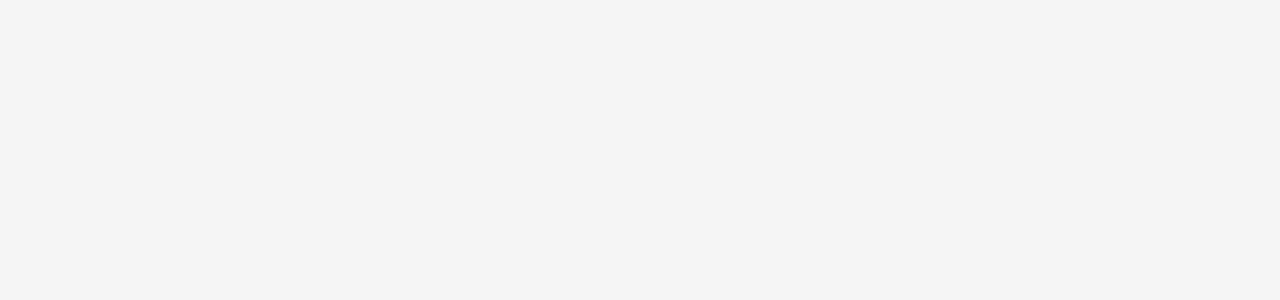
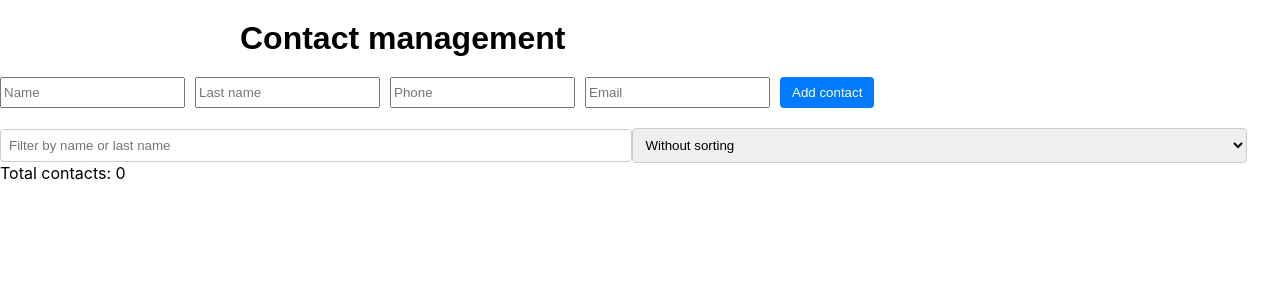
Before and after one commit to DimaJC/Test_project, a React (Create React App) app: page / in a window 1280 px wide. Shown: the top 300 px of the page. Built offline with nearby package versions, Linux system fonts and the light colour scheme.

Commit message:
home work vera

```diff
--- a/src/App.js
+++ b/src/App.js
@@ -5,7 +5,8 @@ import MainPage from './components/Main';
 import ToDOList from './components/ToDOList';
 import Persons from './components/Persons';
 import UserFilter from './components/Vera/VeraFilters';
-import FilterSystem from './Edgaras/PersonsFilterSystem'
+import FilterSystem from './Edgaras/PersonsFilterSystem';
+import Contacts from './components/Vera/contacts';
 
 function App() {
   return (
@@ -16,6 +17,7 @@ function App() {
       {/* <UserFilter/> */}
       {/* <Persons /> */}
       {/* <FilterSystem/>  */}
+      <Contacts/>
     </div>
   );
 }
--- a/src/components/Vera/VeraFilters/index.jsx
+++ b/src/components/Vera/VeraFilters/index.jsx
@@ -1,7 +1,7 @@
 import React, { useState, useEffect } from 'react';
 import {Users} from'../constants/index'
 
-import './style.scss'
+//import './style.scss'
 
 const UserFilter = () => {
 
--- /dev/null
+++ b/src/components/Vera/contacts/index.jsx
@@ -0,0 +1,167 @@
+import React, {useState} from "react";
+
+import './style.scss'
+function Contacts() {
+    const [contactList, setContactList] = useState([]);
+    const [filter, setFilter] = useState('');
+    const [sortBy, setSortBy] = useState('');
+    const [editingContact, setEditingContact] = useState(null);
+    const [newContact, setNewContact] = useState({
+        firstName: '',
+        lastName: '',
+        phone: '',
+        email: ''
+    });
+    const handleInputChange = (event) => {
+        const { name, value } = event.target;
+        setNewContact({ ...newContact, [name]: value});
+    };
+    const handleAddContact = () => {
+        const { firstName, lastName, phone, email} = newContact;
+
+        if(!firstName || !lastName || !phone || !email){
+            alert("Please fill out everything")
+            return;
+        }
+        setContactList([
+            ...contactList,
+            {id: Date.now(), ...newContact}
+        ])
+        setNewContact({
+            firstName: '',
+            lastName: '',
+            phone: '',
+            email: ''
+        });
+    };
+    const handleDeleteContact = (id) => {
+        setContactList(contactList.filter(contact => contact.id !== id));
+    };
+    const handleEditContact = (contact) => {
+        setEditingContact(contact);
+    };
+    const handleSaveEdit = () => {
+        setContactList(contactList.map(contact =>
+            contact.id === editingContact.id ? editingContact : contact
+        ));
+        setEditingContact(null);
+    };
+    const handleFilterChange = (event) => {
+        setFilter(event.target.value);
+    };
+    const handleSortChange = (event) => {
+        setSortBy(event.target.value);
+    };
+    const filteredContacts = contactList
+    .filter(contact =>
+        contact.firstName.toLowerCase().includes(filter.toLowerCase())||
+        contact.lastName.toLowerCase().includes(filter.toLowerCase())
+    )
+    .sort((a, b) => {
+        if(sortBy === 'firstName'){
+            return a.firstName.localeCompare(b.firstName);
+        } else if (sortBy === 'lastName'){
+            return a.lastName.localeCompare(b.lastName)
+        } else {
+            return 0;
+        }
+    });
+
+    return (
+        <div>
+            <h1 className="contact-manager-container">Contact management</h1>
+
+            <div className="contact-manager-form">
+            <input
+                type="text"
+                name="firstName"
+                placeholder="Name"
+                value={newContact.firstName}
+                onChange={handleInputChange}
+             />
+            <input
+                type="text"
+                name="lastName"
+                placeholder="Last name"
+                value={newContact.lastName}
+                onChange={handleInputChange}
+             />
+             <input
+                type="text"
+                name="phone"
+                placeholder="Phone"
+                value={newContact.phone}
+                onChange={handleInputChange}
+             />
+             <input
+                type="email"
+                name="email"
+                placeholder="Email"
+                value={newContact.email}
+                onChange={handleInputChange}
+             />
+             <button className="contact-manager-add-button" onClick={handleAddContact}>Add contact</button>
+            </div>
+            <div className="contact-manager-filer-sort">
+                <input
+                className="contact-manager-filter"
+                 type="text"
+                 placeholder="Filter by name or last name"
+                 value={filter}
+                 onChange={handleFilterChange}
+                />
+                <select className="contact-manager-sort" onChange={handleSortChange}>
+                    <option value="">Without sorting</option>
+                    <option value="firstName">Sort by name</option>
+                    <option value="lastName">Sort by last name</option>
+                </select>
+            </div>
+            <ul className="contact-manager-list">
+                {filteredContacts.map(contact => (
+                    <li key={contact.id}>
+                        {editingContact?.id === contact.id ? (
+                            <div className="contact-manager-info">
+                                <input
+                                 className="contact-manager-edit-input"
+                                 type="text"
+                                 value={editingContact.firstName}
+                                 onChange={(event) => setEditingContact({...editingContact, firstName: event.target.value})}
+                                 />
+                                  <input
+                                  className="contact-manager-edit-input"
+                                 type="text"
+                                 value={editingContact.lastName}
+                                 onChange={(event) => setEditingContact({...editingContact, lastName: event.target.value})}
+                                 />
+                                  <input
+                                 className="contact-manager-edit-input"
+                                 type="text"
+                                 value={editingContact.phone}
+                                 onChange={(event) => setEditingContact({...editingContact, phone: event.target.value})}
+                                 />
+                                  <input
+                                 className="contact-manager-edit-input"
+                                 type="text"
+                                 value={editingContact.email}
+                                 onChange={(event) => setEditingContact({...editingContact, email: event.target.value})}
+                                 />
+                                 <button className="contact-manager-save-button" onClick={handleSaveEdit}>Save</button>
+                            </div>
+                        ) : (
+                            <div className="contact-manager-info">
+                                {contact.firstName} {contact.lastName} | {contact.phone} | {contact.email}
+                                <button className="contact-manager-edit-button" onClick={() => handleEditContact(contact)}>Edit</button>
+                                <button className="contact-manager-edit-button" onClick={() => handleDeleteContact(contact.id)}>Delete</button>
+                            </div>
+                        )}
+                    </li>
+                ))}
+            </ul>
+            <div className="contact-manager-count">Total contacts: {filteredContacts.length}</div>
+        </div>
+    );
+
+
+}
+
+export default Contacts;
--- /dev/null
+++ b/src/components/Vera/contacts/style.scss
@@ -0,0 +1,121 @@
+.contact-manager-container {
+    width: 100%;
+    max-width: 800px;
+    margin: 0 auto;
+    padding: 20px;
+    font-family: Arial, sans-serif;
+
+    @media (max-width: 600px) {
+      padding: 10px;
+    }
+  }
+
+  .contact-manager-title {
+    text-align: center;
+    margin-bottom: 20px;
+  }
+
+  .contact-manager-form {
+    display: flex;
+    gap: 10px;
+    margin-bottom: 20px;
+
+    @media (max-width: 600px) {
+      flex-direction: column;
+    }
+  }
+
+  .contact-manager-input {
+    padding: 8px;
+    border: 1px solid #ccc;
+    width: 100%;
+
+    @media (max-width: 600px) {
+      width: 100%;
+    }
+  }
+
+  .contact-manager-add-button {
+    padding: 8px 12px;
+    background-color: #007bff;
+    color: white;
+    border: none;
+    border-radius: 4px;
+    cursor: pointer;
+
+    &:hover {
+      background-color: #0056b3;
+    }
+  }
+
+  .contact-manager-filter-sort {
+    display: flex;
+    justify-content: space-between;
+    margin-bottom: 20px;
+
+    @media (max-width: 600px) {
+      flex-direction: column;
+    }
+  }
+
+  .contact-manager-filter,
+  .contact-manager-sort {
+    padding: 8px;
+    border: 1px solid #ccc;
+    border-radius: 4px;
+    width: 48%;
+
+    @media (max-width: 600px) {
+      width: 100%;
+      margin-bottom: 10px;
+    }
+  }
+
+  .contact-manager-list {
+    list-style: none;
+    padding: 0;
+  }
+
+  .contact-manager-item {
+    flex-direction: column;
+    padding: 10px;
+    border-bottom: 1px solid #ccc;
+    display: flex;
+    justify-content: space-between;
+    align-items: center;
+
+    @media (max-width: 600px) {
+      flex-direction: column;
+    }
+  }
+
+  .contact-manager-info {
+    flex-direction: column;
+    flex: 1;
+    display: flex;
+    gap: 10px;
+  }
+
+  .contact-manager-edit-input {
+    flex-direction: column;
+    padding: 5px;
+    margin-right: 5px;
+  }
+
+  .contact-manager-edit-button,
+  .contact-manager-delete-button,
+  .contact-manager-save-button {
+    padding: 5px 10px;
+    margin-left: 5px;
+    background-color: #007bff;
+    color: white;
+    border: none;
+    border-radius: 4px;
+    cursor: pointer;
+  }
+  .contact-manager-filter-sort {
+    .contact-manager-sort {
+        width: auto;
+        padding: 8px 12px;
+   }
+  }
```
